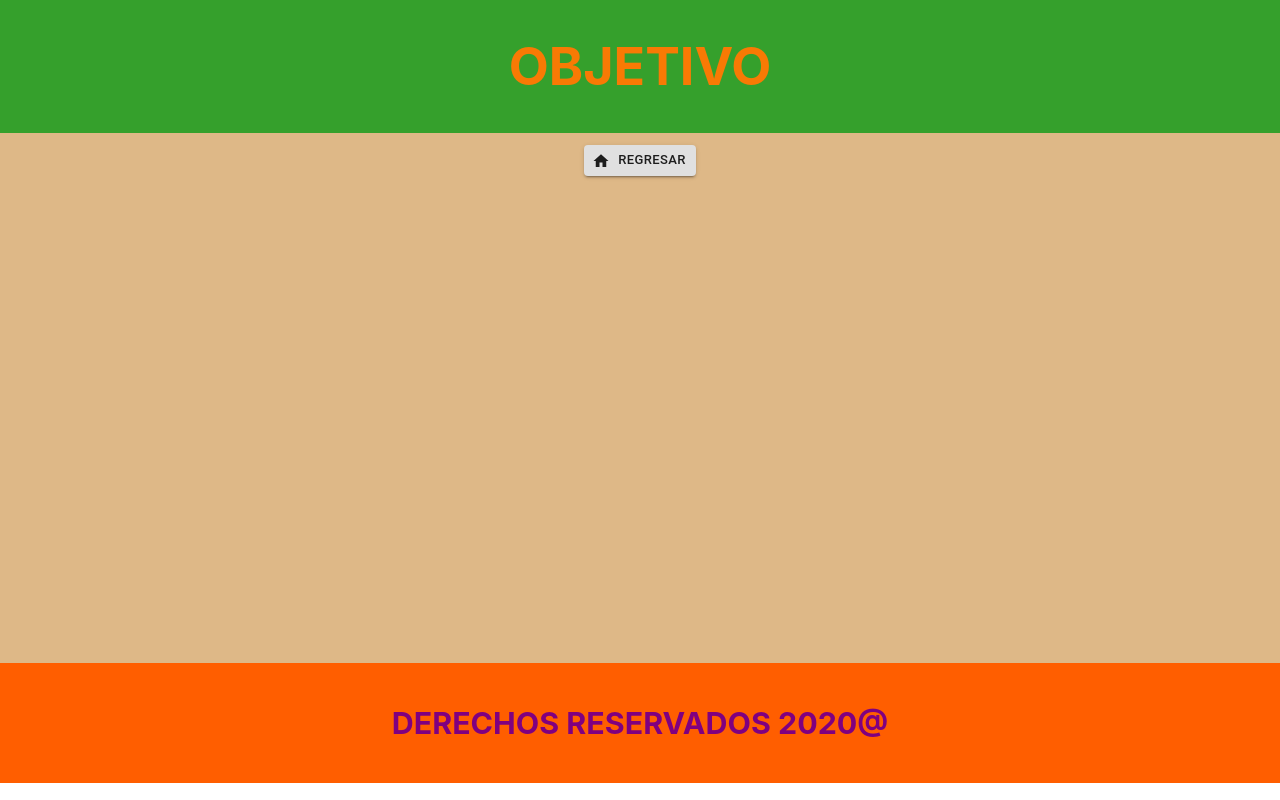
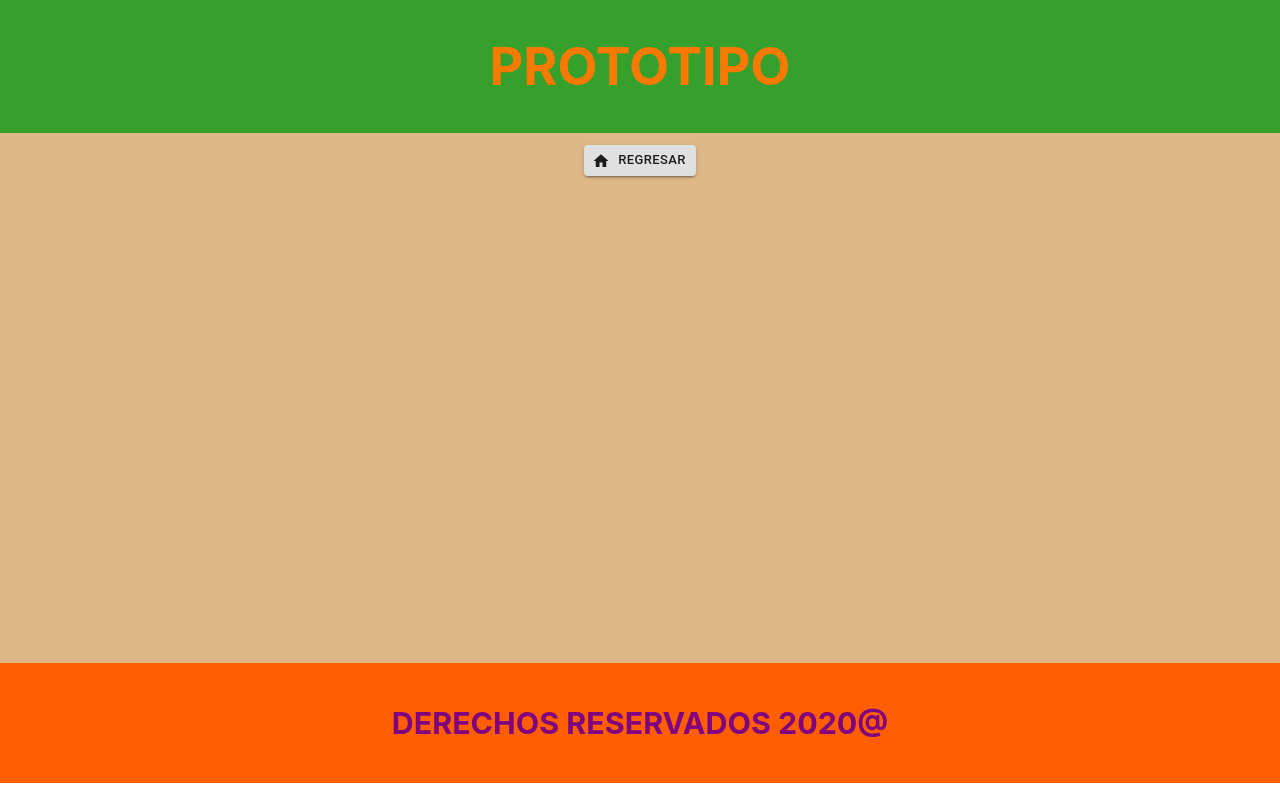
Before and after one commit to Ramon3210/kopanda, a React (Create React App) app: page /comidas in a window 1280 px wide. Built offline with nearby package versions, Linux system fonts and the light colour scheme.

Commit message:
Update Comidas.jsx

```diff
--- a/src/component/Comidas.jsx
+++ b/src/component/Comidas.jsx
@@ -8,7 +8,7 @@ class Comidas extends React.Component {
     render() {
         return (
             <div>
-            <Header name="OBJETIVO" />
+            <Header name="PROTOTIPO" />
                 <ComidasView />
                 <Footer />
             </div>
```
